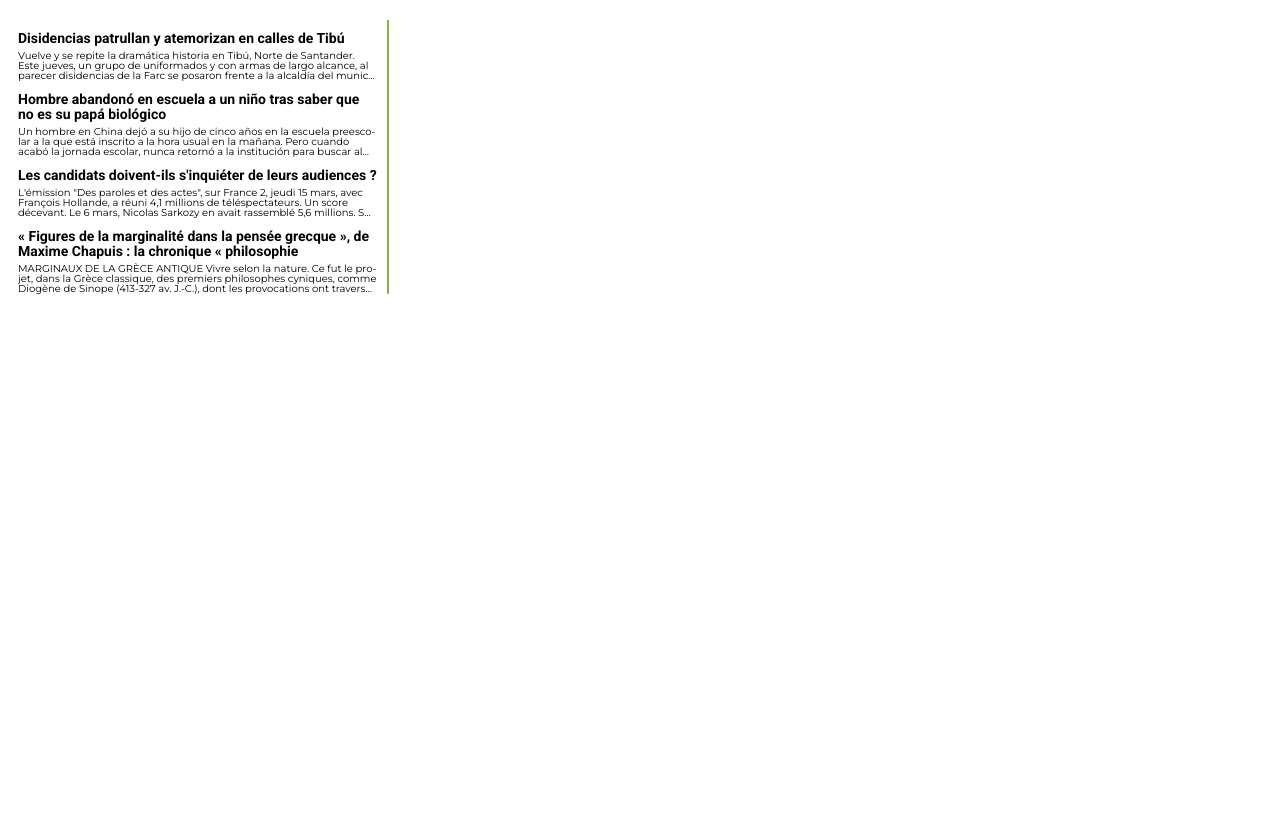
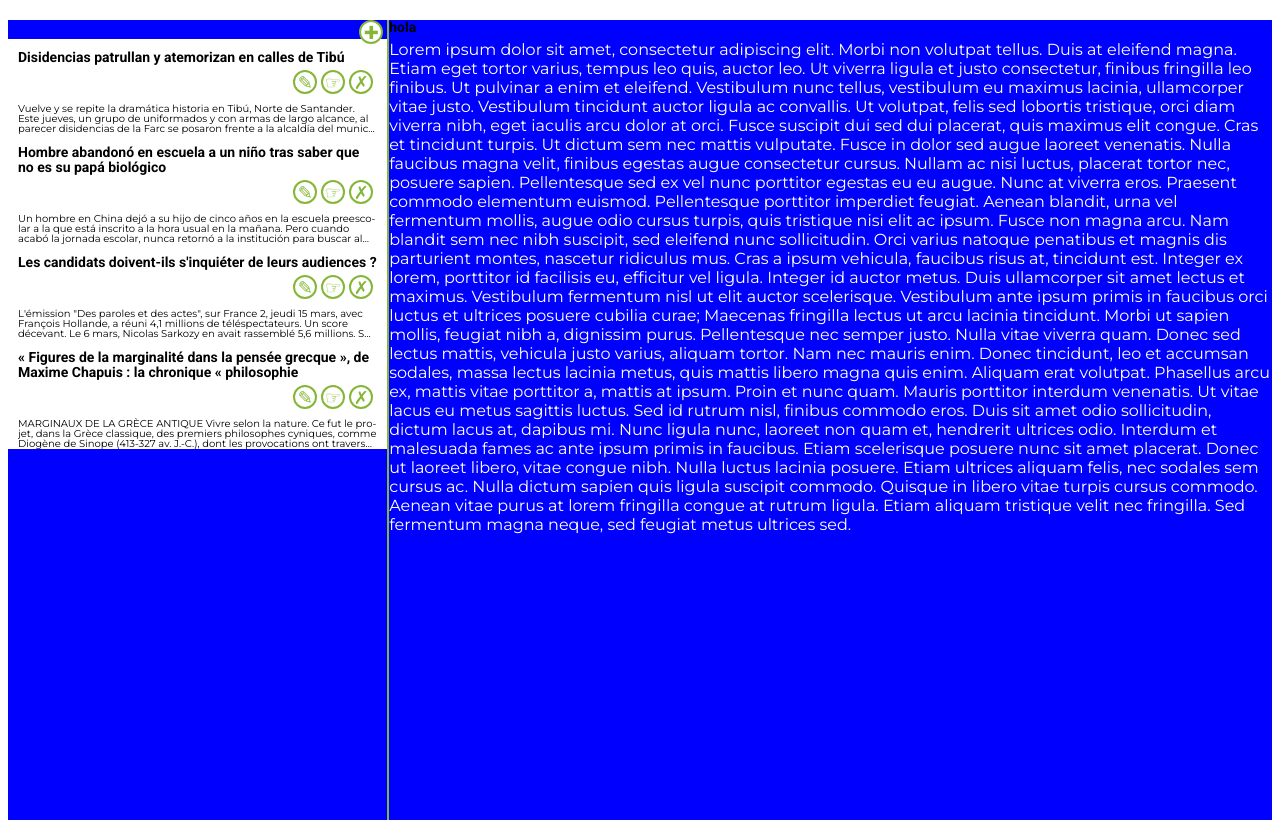
Before and after one commit to juanpablosalas/Prueba-Keep-Up, a Django app: page / in a window 1280 px wide. Shown: the part 96-924 px from the top of the page. Before the commit the page ends 390 px from the top, so only its background shows below. Run offline with Django 3.2, Linux system fonts and the light colour scheme; data comes from the database, SQL or seed files in the repository.

Commit message:
Update on CSS
Buttons (non functional) included

```diff
--- a/editornoticias/static/css/style.css
+++ b/editornoticias/static/css/style.css
@@ -1,9 +1,21 @@
 @import url('https://fonts.googleapis.com/css2?family=Montserrat:wght@400;700&family=Roboto:wght@700&display=swap');
 
-div{
+
+div.noticiaeditor{
+width: 100%;
+background-color:blue;
+height: 100vh;
 }
 
-.header-logo{
+span.cuerponoticiaeditor{
+color: white;
+width: 90%;
+margin-top: 2%;
+text-align: justify;
+text-justify: inter-word;
+}
+
+div.header-logo{
 background-color: white;
 height: 50px;
 text-align:center;
@@ -19,15 +31,25 @@ margin-right: -15px;
 border-bottom: 1px solid #A6A6A6;
 }
 
-.container{
+div.container{
+float: left;
 width: 30%;
+height: 100vh;
+background-color: blue;
+border-right: 2px solid #85b637;
+}
+
+div.fullcontainer{
+float: center;
+text-align: center;
+width: 100%;
 height: auto;
 background-color: red;
 border-right: 2px solid #85b637;
 }
 
 
-.noticia{
+div.noticia{
 --height-noticia: 60px
 margin: 0 0 1em 0;
 font-family: Montserrat, sans-serif;
@@ -38,7 +60,7 @@ padding: 1px 10px 0px 10px;
 }
 
 
-.preview{
+div.preview{
 width: 100%;
 margin: 0 0 0 0;
 
@@ -58,6 +80,7 @@ padding: 10px 0 0px 0 ;
 
 
 
+
 h1{
 font-family: Montserrat, sans-serif;
 font-weight: normal;
@@ -71,7 +94,7 @@ font-weight: 700;
 font-size:18px;
 }
 
-.page-title{
+h2.page-title{
 width: 14%;
 background-color: #85b637;
 padding: 5px 0px 5px 0px;
@@ -81,13 +104,21 @@ text-align: center;
 color: white;
 }
 
-h3{
+h2.titulonotpagina{
+font-family: Roboto, sans-serif;
+font-size: 30px;
+margin: 0px 0 0px 0;
+line-height: 15px;
+text-align: center;
 }
 
-.titulo-noticia{
+
+
+
+h3.titulo-noticia{
 font-family: Roboto, sans-serif;
 font-size: 14px;
-margin: 10px 0 -5px 0;
+margin: 10px 0 5px 0;
 line-height: 15px;
 }
 
@@ -104,12 +135,14 @@ a:link{
 font-weight: normal;
 text-decoration: none;
 color: inherit;
+border-color: inherit;
 }
 
 a:visited{
 font-weight: normal;
 text-decoration: none;
 color: inherit;
+border-color: inherit;
 }
 
 a:hover{
@@ -117,6 +150,18 @@ color: inherit;
 opacity: 0.5;
 }
 
-p{
-
+button.button{
+float: right;
+border: 2px solid black;
+color: #85b637;
+border-color: #85b637;
+background-color: white;
+border-radius: 50%;
+font-size: 18px;
+padding: 0;
+text-align: center;
+cursor: pointer;
+height: 24px;
+width: 24px;
+margin-right: 4px;
 }
--- a/editornoticias/templates/home.html
+++ b/editornoticias/templates/home.html
@@ -7,8 +7,6 @@
    <title>keep up | Editor de Noticias</title>
    <link rel="stylesheet" href="{% static 'css/style.css' %}">
    <meta http-equiv="X-UA-Compatible" content="ie=edge">
-
-
 
 </head>
 
@@ -21,15 +19,48 @@
  <h2 class="page-title"> Editor de Noticias </h2>
 </header>
 
+
 <div class="container">
+    <button class="button add"> &#10010;</button>
+    <br>
+
     {% block content %}
     {% for i in object_list %}
+
     <div class="noticia">
-             <h3 class="titulo-noticia"><a href="{% url 'detail' i.pk %}"> {{ i.titulo }}</a></h3>
+
+        <h3 id="titulo-noticia" class="titulo-noticia">
+            {{ i.titulo }}
+        </h3>
+
+        <button class="button ver"> &#10007;</button>
+        <button class="button del" >&#9758;</button>
+        <a href="{% url 'detail' i.pk %}"> <button class="button edit"> &#9998; </button></a>
+
+
         <div class="preview"> {{ i.cuerpo }}</div>
     </div>
     {% endfor %}
     {% endblock content %}
 </div>
+
+     <div class ="noticiaeditor" >
+
+     <span> <h3 class="titulo-noticia">hola </h3> </span>
+
+
+     <span id="texto-noticia" class="cuerponoticiaeditor">
+     Lorem ipsum dolor sit amet, consectetur adipiscing elit. Morbi non volutpat tellus. Duis at eleifend magna. Etiam eget tortor varius, tempus leo quis, auctor leo. Ut viverra ligula et justo consectetur, finibus fringilla leo finibus. Ut pulvinar a enim et eleifend. Vestibulum nunc tellus, vestibulum eu maximus lacinia, ullamcorper vitae justo. Vestibulum tincidunt auctor ligula ac convallis. Ut volutpat, felis sed lobortis tristique, orci diam viverra nibh, eget iaculis arcu dolor at orci. Fusce suscipit dui sed dui placerat, quis maximus elit congue. Cras et tincidunt turpis. Ut dictum sem nec mattis vulputate. Fusce in dolor sed augue laoreet venenatis. Nulla faucibus magna velit, finibus egestas augue consectetur cursus. Nullam ac nisi luctus, placerat tortor nec, posuere sapien.
+
+Pellentesque sed ex vel nunc porttitor egestas eu eu augue. Nunc at viverra eros. Praesent commodo elementum euismod. Pellentesque porttitor imperdiet feugiat. Aenean blandit, urna vel fermentum mollis, augue odio cursus turpis, quis tristique nisi elit ac ipsum. Fusce non magna arcu. Nam blandit sem nec nibh suscipit, sed eleifend nunc sollicitudin. Orci varius natoque penatibus et magnis dis parturient montes, nascetur ridiculus mus. Cras a ipsum vehicula, faucibus risus at, tincidunt est. Integer ex lorem, porttitor id facilisis eu, efficitur vel ligula. Integer id auctor metus. Duis ullamcorper sit amet lectus et maximus. Vestibulum fermentum nisl ut elit auctor scelerisque. Vestibulum ante ipsum primis in faucibus orci luctus et ultrices posuere cubilia curae; Maecenas fringilla lectus ut arcu lacinia tincidunt.
+
+Morbi ut sapien mollis, feugiat nibh a, dignissim purus. Pellentesque nec semper justo. Nulla vitae viverra quam. Donec sed lectus mattis, vehicula justo varius, aliquam tortor. Nam nec mauris enim. Donec tincidunt, leo et accumsan sodales, massa lectus lacinia metus, quis mattis libero magna quis enim. Aliquam erat volutpat. Phasellus arcu ex, mattis vitae porttitor a, mattis at ipsum.
+
+Proin et nunc quam. Mauris porttitor interdum venenatis. Ut vitae lacus eu metus sagittis luctus. Sed id rutrum nisl, finibus commodo eros. Duis sit amet odio sollicitudin, dictum lacus at, dapibus mi. Nunc ligula nunc, laoreet non quam et, hendrerit ultrices odio. Interdum et malesuada fames ac ante ipsum primis in faucibus. Etiam scelerisque posuere nunc sit amet placerat. Donec ut laoreet libero, vitae congue nibh.
+
+Nulla luctus lacinia posuere. Etiam ultrices aliquam felis, nec sodales sem cursus ac. Nulla dictum sapien quis ligula suscipit commodo. Quisque in libero vitae turpis cursus commodo. Aenean vitae purus at lorem fringilla congue at rutrum ligula. Etiam aliquam tristique velit nec fringilla. Sed fermentum magna neque, sed feugiat metus ultrices sed.
+     </span>
+     </div>
+
  </body>
 </html>
```
Also changed, not shown: editornoticias/templates/detail.html (+12 -10 lines), 3 other files. Lines whose indentation alone changed are shown as unchanged.
